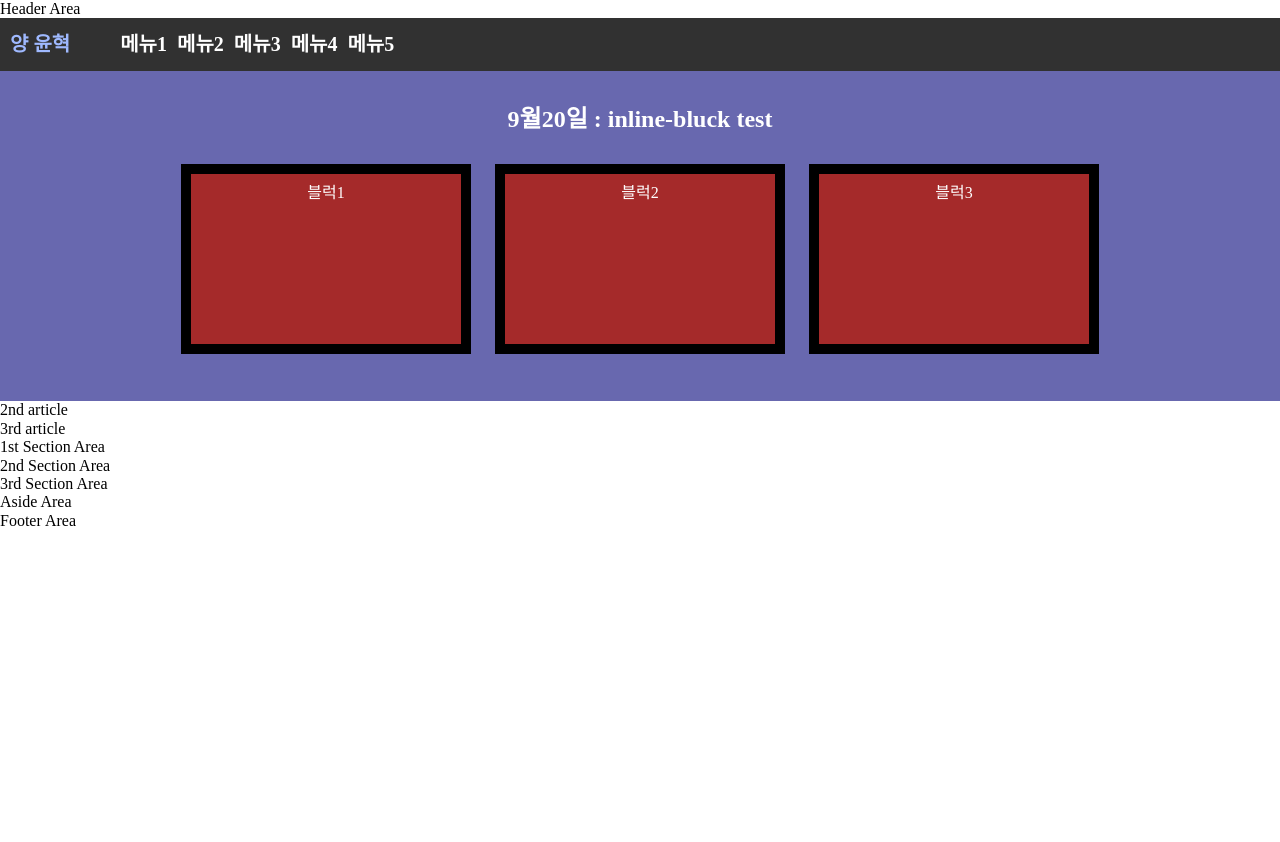
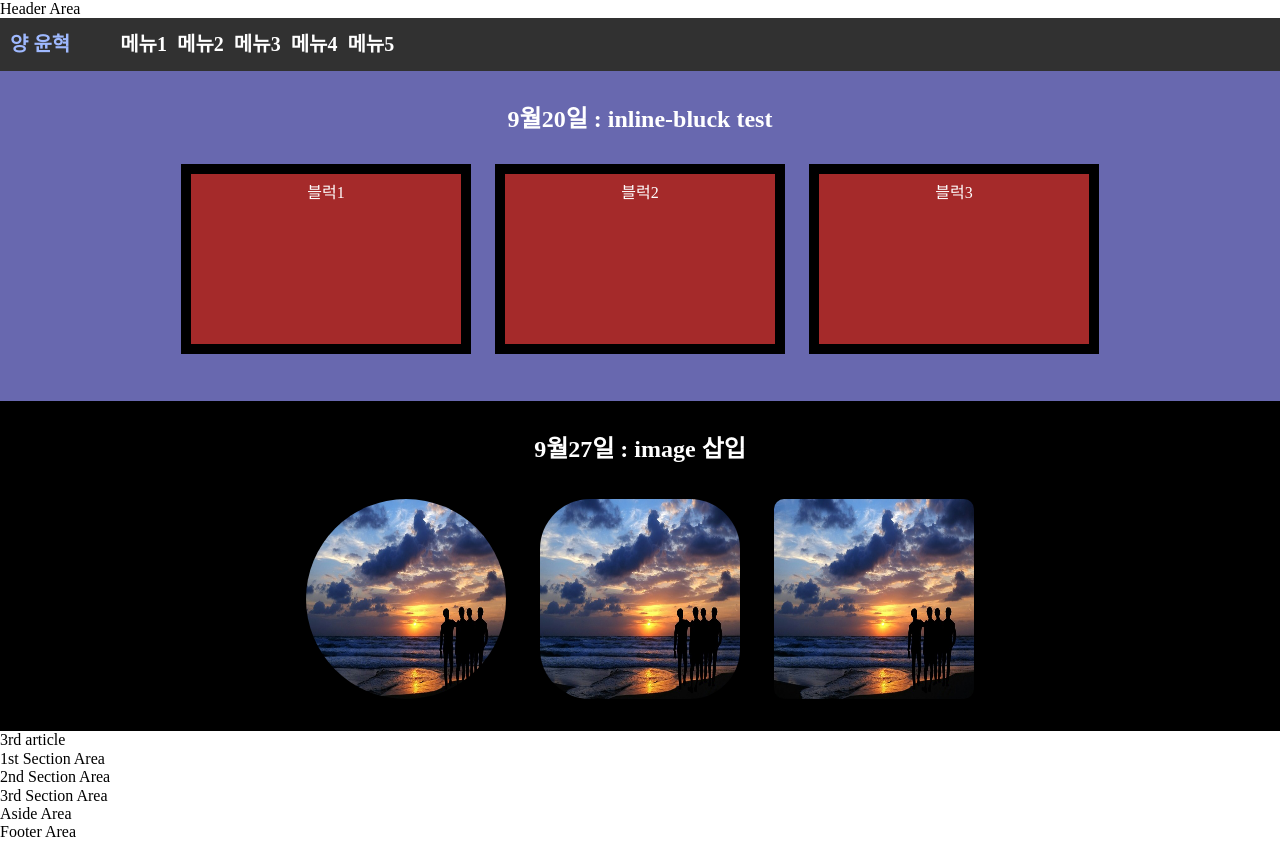
Before and after one commit to ikx1030/daelim2019-2, a plain HTML site: page index.html in a window 1280 px wide. Before the commit the page ends 800 px from the top, so only its background shows below. Drawn offline with Linux system fonts and the light colour scheme.

Commit message:
gitflow-feature-stash: dev04

```diff
--- a/index.html
+++ b/index.html
@@ -1,7 +1,7 @@
 <!--
  * index.html v0.3.0
- * Update : 2019.09.20
- * Author : DongWook.Synn
+ * Update : 2019.09.27
+ * Author : YungHyeok.Synn
 -->
 <!-- HTML5 기본 구조 -->
 <!DOCTYPE html>
@@ -33,7 +33,13 @@
     <div class="box-test">블럭2</div>
     <div class="box-test">블럭3</div>
   </article>
-  <article>2nd article</article>
+
+  <article class="article-2nd-bg">
+    <h2>9월27일 : image 삽입</h2>
+    <img class="image-cropper-50" src="./images/sunset-3309776_640.jpg" alt="첫번째이미지">
+    <img class="image-cropper-25" src="./images/sunset-3309776_640.jpg" alt="두번째이미지">
+    <img class="image-cropper-5" src="./images/sunset-3309776_640.jpg" alt="세번째이미지">
+  </article>
   <article>3rd article</article>
   <article>
     <section>1st Section Area</section>
--- a/main.css
+++ b/main.css
@@ -1,7 +1,7 @@
 /*
  * main.css v0.3.0
- * Update: 2019.09.20
- * Author: DongWook.Synn
+ * Update: 2019.09.27
+ * Author: YungHyeok.Synn
  */
 
  /* main menu */
@@ -41,6 +41,47 @@
     padding: 15px;
   }
 
+  .article-2nd-bg {
+    background-color: rgb(0, 0, 0);
+    color: rgb(255, 255, 255);
+    text-align: center;
+    height: 300px;
+    padding: 15px;
+  }
+
+  .image-cropper-50{
+      height: 200px;
+      margin: 15px;
+      width: 200px;
+      -webkit-border-radius: 50%;
+      -moz-border-radius: 50%;
+      -ms-border-radius: 50%;
+      -o-border-radius: 50%;
+      border-radius: 50%;
+  }
+
+  .image-cropper-25{
+    height: 200px;
+    margin: 15px;
+    width: 200px;
+    -webkit-border-radius: 25%;
+    -moz-border-radius: 25%;
+    -ms-border-radius: 25%;
+    -o-border-radius: 25%;
+    border-radius: 25%;
+    }
+
+    .image-cropper-5{
+        height: 200px;
+        margin: 15px;
+        width: 200px;
+        -webkit-border-radius: 5%;
+        -moz-border-radius: 5%;
+        -ms-border-radius: 5%;
+        -o-border-radius: 5%;
+        border-radius: 5%;
+    }
+
   /* margin, padding, border test */
   .box-test {
     background-color: brown;
```
Also changed, not shown: images/sunset-3309776_640.jpg (added).
